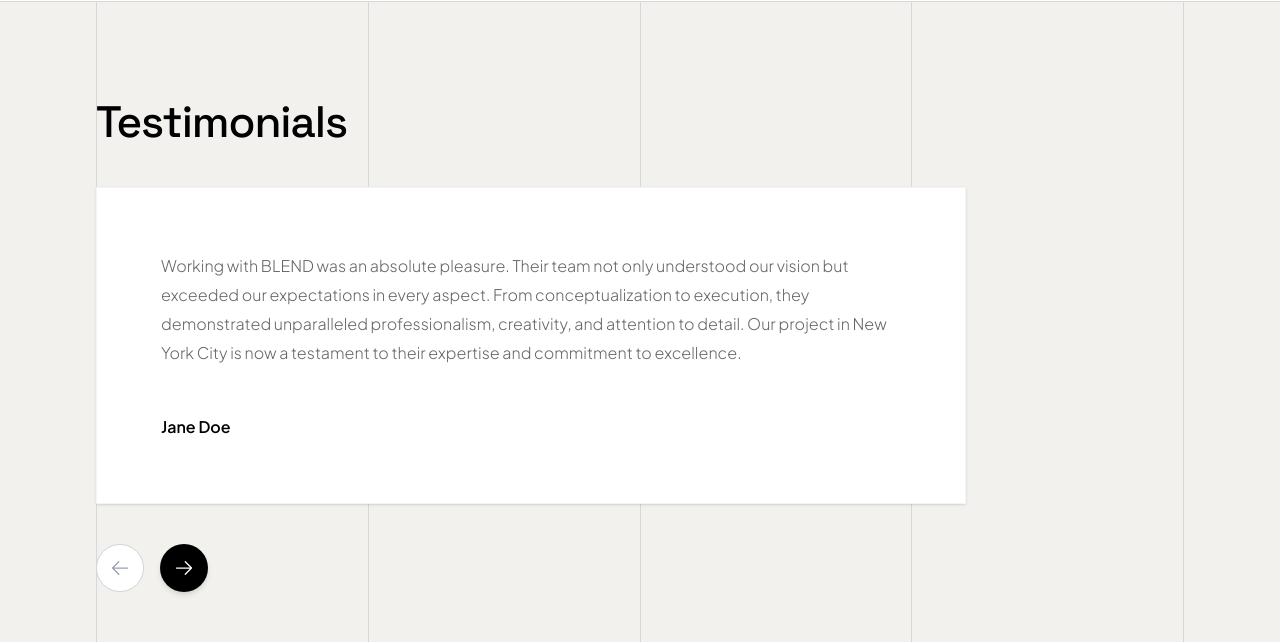
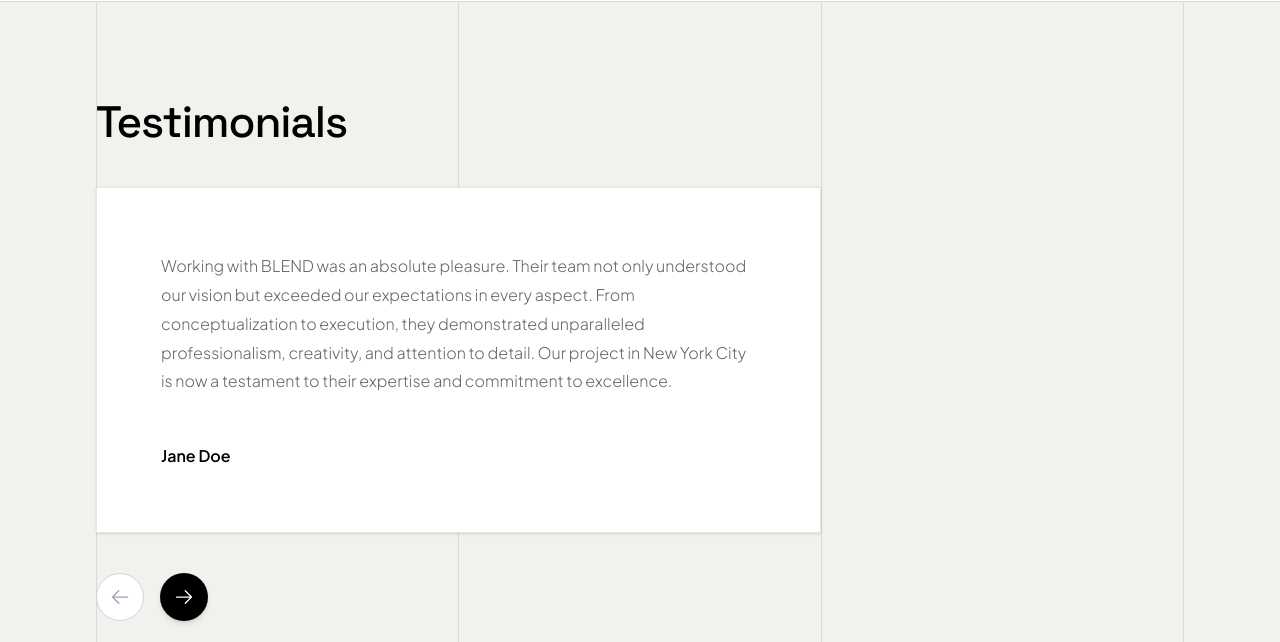
Before and after one commit to Suryazhains/BlendBuilds, a React (Vite) app: page / in a window 1280 px wide. Shown: the part 3161-3803 px from the top of the page. Built offline with nearby package versions, Linux system fonts and the light colour scheme.

Commit message:
first commit

```diff
--- a/src/components/HomeTwo.tsx
+++ b/src/components/HomeTwo.tsx
@@ -107,12 +107,12 @@ const HomeTwo: React.FC = () => {
               <img
                 src={about}
                 alt="About Us Architecture"
-                className="w-full h-[300px] md:h-[450px] lg:h-[600px] object-cover border-[1.4px] border-black p-0"
+                className="w-full h-[300px] md:h-[450px] lg:h-[600px] object-cover "
               />
             </div>
 
             {/* Overlapping White Text Box */}
-            <div className="w-full lg:w-[75%] xl:w-[70%] lg:absolute lg:right-0 lg:top-[12%] bg-white p-12 md:p-20 lg:p-24 z-10 mt-[-40px] lg:mt-0 shadow-sm border border-gray-100">
+            <div className="w-full lg:w-[75%] xl:w-[70%] lg:absolute lg:right-0 lg:top-[18%] bg-white p-12 md:p-20 lg:p-24 z-10 mt-[-40px] lg:mt-0 shadow-sm border border-gray-100">
               <h2 className="text-3xl md:text-5xl font-grotesk mb-6 text-black">
                 About Us
               </h2>
--- a/src/components/Homethree.tsx
+++ b/src/components/Homethree.tsx
@@ -49,16 +49,19 @@ const HomeThree: React.FC = () => {
       {/* ===== TESTIMONIALS SECTION ===== */}
       <section className="relative w-full bg-[#F2F1EE] py-24 px-6 md:px-16 lg:px-24 overflow-hidden min-h-[80vh] flex flex-col justify-center border-t border-[#D8D8D8]">
 
-        {/* Background Vertical Grid Lines */}
-        <div className="absolute inset-0 z-0 flex justify-between px-6 md:px-16 lg:px-24 pointer-events-none opacity-100">
-          <div className="w-px h-full bg-[#D8D8D8]"></div>
-          <div className="w-px h-full bg-[#D8D8D8]"></div>
-          <div className="w-px h-full bg-[#D8D8D8]"></div>
-          <div className="w-px h-full bg-[#D8D8D8]"></div>
-          <div className="hidden md:block w-px h-full bg-[#D8D8D8]"></div>
+        {/* Background Vertical Grid Lines - SYNCHRONIZED WITH CONTENT GRID */}
+        {/* Updated to max-w-8xl to match the wider section design */}
+        <div className="absolute inset-0 z-0 flex items-center justify-center px-6 md:px-16 lg:px-24 pointer-events-none">
+          <div className="w-full max-w-8xl h-full flex justify-between">
+            <div className="w-[1px] h-full bg-[#D8D8D8]"></div>
+            <div className="w-[1px] h-full bg-[#D8D8D8]"></div>
+            <div className="w-[1px] h-full bg-[#D8D8D8]"></div>
+            <div className="w-[1px] h-full bg-[#D8D8D8]"></div>
+          </div>
         </div>
 
-        <div className="relative z-10 w-full max-w-6xl mx-auto">
+        {/* Updated to max-w-8xl to sync with the background lines */}
+        <div className="relative z-10 w-full max-w-8xl mx-auto">
           {/* Section Title */}
           {/* APPLIED GLOBAL: font-grotesk */}
           <h2 className="text-4xl md:text-[2.75rem] font-grotesk font-medium text-black mb-10 tracking-tight">
@@ -66,7 +69,8 @@ const HomeThree: React.FC = () => {
           </h2>
 
           {/* Testimonial Card */}
-          <div className="bg-white p-10 md:p-14 lg:p-16 shadow-sm w-full lg:w-[80%] mb-10 border border-gray-100 min-h-[300px] flex flex-col justify-between transition-all duration-500 ease-in-out">
+          {/* lg:w-2/3 perfectly aligns the right edge to the 3rd vertical line in a 3-column grid */}
+          <div className="bg-white p-10 md:p-14 lg:p-16 shadow-sm w-full lg:w-2/3 mb-10 border border-[#E5E5E5] min-h-[300px] flex flex-col justify-between transition-all duration-500 ease-in-out">
             {/* APPLIED GLOBAL: font-jakarta */}
             <p className="text-[#666666] text-[15px] md:text-base leading-[1.8] font-light mb-12 font-jakarta">
               {testimonialsData[currentIndex].text}
```
